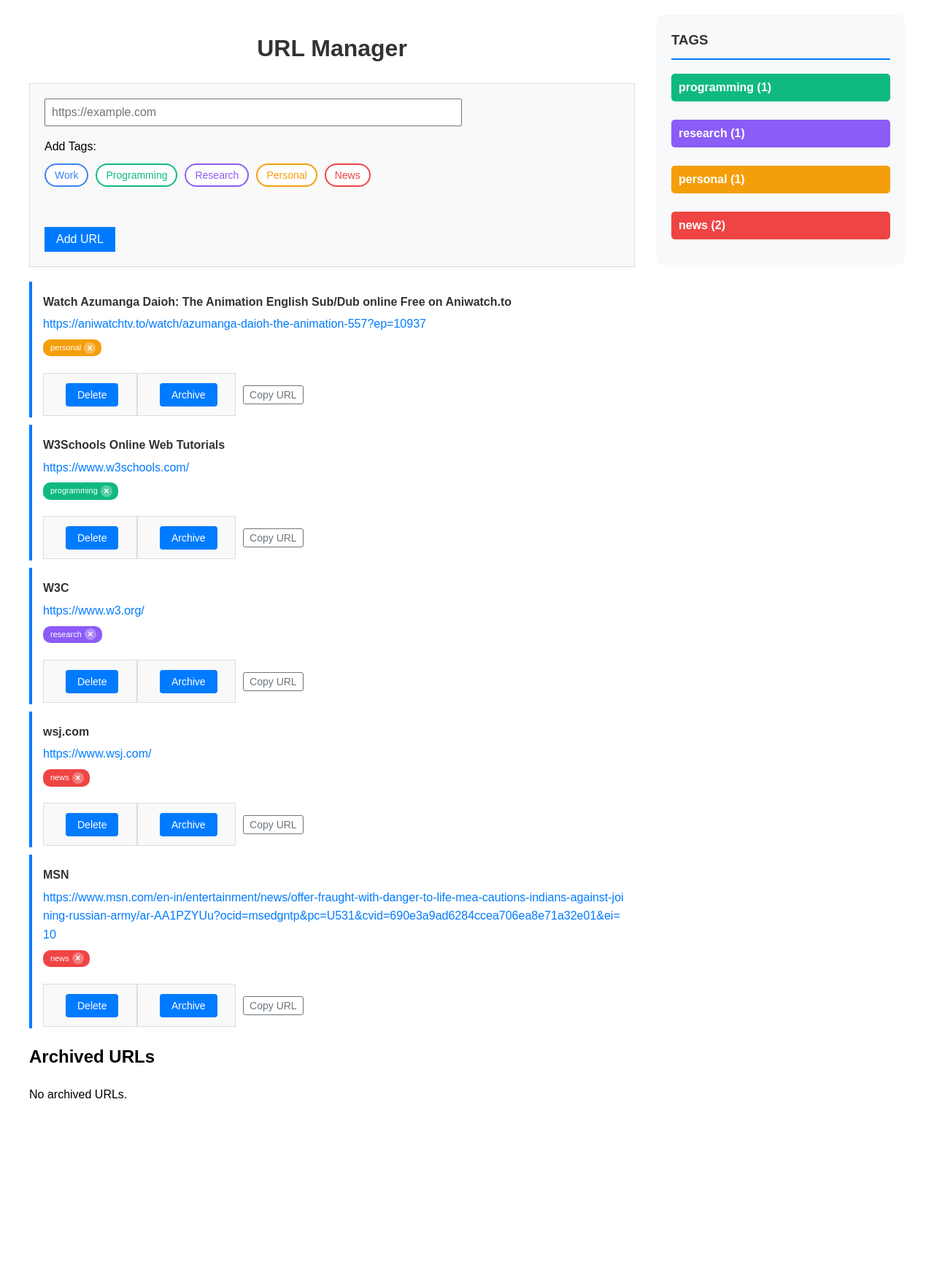
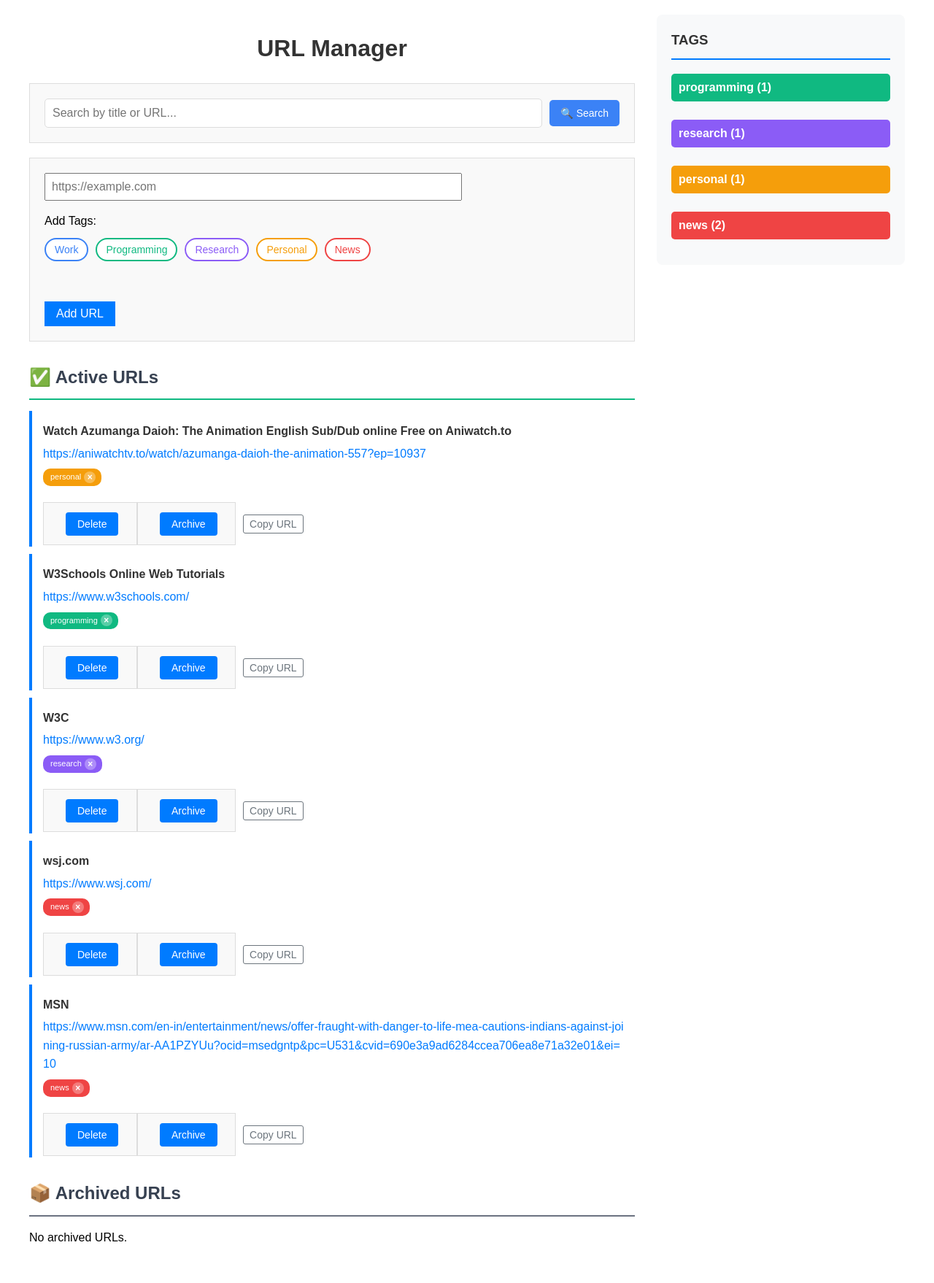
Before and after one commit to darshan2456/url_manager_project, a Flask app: page / in a window 1280 px wide. Shown: the whole page at 73% size. Before the commit the page ends 1505 px from the top, so only its background shows below. Run offline with Flask 3, Linux system fonts and the light colour scheme; data comes from the database, SQL or seed files in the repository; both versions use the stored data as it was after the commit.

Commit message:
added search functionality and url input validation using validators library

```diff
--- a/app.py
+++ b/app.py
@@ -3,6 +3,7 @@ from flask import Flask, render_template, request, redirect, jsonify
 import requests
 from flask_sqlalchemy import SQLAlchemy
 from bs4 import BeautifulSoup
+import validators
 
 app = Flask(__name__)
 
@@ -69,12 +70,38 @@ def initialize():
         print(f"❌ Initialization error: {e}")
         db.session.rollback()
 
-# ✅ TERA EXISTING ROUTES - BILKUL SAME RAHEGA
+# ✅ SEARCH FUNCTIONALITY ADDED - TERA EXISTING INDEX ROUTE MODIFIED
 @app.route('/')
+@app.route('/search')  # Dono routes handle karega
 def index():
-    active_urls_db = URL.query.filter_by(is_archived=False).all()
-    archived_urls_db = URL.query.filter_by(is_archived=True).all()
+    search_query = request.args.get('q', '').strip()
 
+    # Search BOTH active and archived URLs
+    if search_query and not search_query.isspace():
+        # Active URLs that match search
+        active_results = URL.query.filter(
+            db.or_(
+                URL.title.ilike(f'%{search_query}%'),
+                URL.url.ilike(f'%{search_query}%')
+            )
+        ).filter_by(is_archived=False).all()
+
+        # Archived URLs that match search
+        archived_results = URL.query.filter(
+            db.or_(
+                URL.title.ilike(f'%{search_query}%'),
+                URL.url.ilike(f'%{search_query}%')
+            )
+        ).filter_by(is_archived=True).all()
+
+        is_searching = True
+    else:
+        # No search - show all active and archived separately
+        active_results = URL.query.filter_by(is_archived=False).all()
+        archived_results = URL.query.filter_by(is_archived=True).all()
+        is_searching = False
+
+    # Convert to dict (TERA EXISTING CODE)
     def convert_to_dict(urls):
         result = []
         for url in urls:
@@ -92,11 +119,26 @@ def index():
             })
         return result
 
-    active_urls = convert_to_dict(active_urls_db)
-    archived_urls = convert_to_dict(archived_urls_db)
+    active_urls = convert_to_dict(active_results)
+    archived_urls = convert_to_dict(archived_results)
 
-    return render_template('index.html', urls=active_urls, archived_urls=archived_urls)
+    # Tag colors for display
+    tag_colors = {
+        'work': '#3B82F6',
+        'programming': '#10B981',
+        'research': '#8B5CF6',
+        'personal': '#F59E0B',
+        'news': '#EF4444'
+    }
 
+    return render_template('index.html',
+                         urls=active_urls,
+                         archived_urls=archived_urls,
+                         search_query=search_query,
+                         is_searching=is_searching,
+                         tag_colors=tag_colors)
+
+# ✅ TERA EXISTING ROUTES - BILKUL SAME RAHEGA
 @app.route('/add', methods=['POST'])
 def add_url():
     try:
@@ -106,6 +148,9 @@ def add_url():
 
         print(f"🎯 DEBUG: URL: {url}, Tags: {tags}")
 
+        if not validators.url(url):
+            flash('please enter a valid url (e,g - https://example.com)','error')
+            return redirect('/')
         # ✅ SAFE TITLE FETCHING
         title_text = "No title"  # Default value
         try:
--- a/requirements.txt
+++ b/requirements.txt
@@ -4,3 +4,4 @@ beautifulsoup4==4.12.2
 requests==2.31.0
 psycopg2-binary==2.9.7
 gunicorn==21.2.0
+validators==0.35.0
--- a/static/script.js
+++ b/static/script.js
@@ -76,6 +76,38 @@ document.addEventListener('DOMContentLoaded', function() {
     document.addEventListener('click', function() {
         closeAllDropdowns();
     });
+
+
+	// Real-time search functionality - DOMContentLoaded KE ANDAR
+	document.addEventListener('DOMContentLoaded', function() {
+    const searchInput = document.querySelector('input[name="q"]');
+    const searchForm = document.querySelector('.search-form');
+
+    if (searchInput && searchForm) {
+        let searchTimeout;
+
+        searchInput.addEventListener('input', function() {
+            clearTimeout(searchTimeout);
+
+            // Agar 2 characters se jyada hai to auto-search
+            if (this.value.length >= 2 || this.value.length === 0) {
+                searchTimeout = setTimeout(() => {
+                    searchForm.submit();
+                }, 2000); // 500ms delay
+            }
+        });
+
+        // Enter key press pe bhi search
+        searchInput.addEventListener('keypress', function(e) {
+            if (e.key === 'Enter') {
+                e.preventDefault();
+                searchForm.submit();
+            }
+        });
+    }
+});
+
+
 });
 
 function toggleDropdown(tag) {
--- a/static/style.css
+++ b/static/style.css
@@ -365,3 +365,110 @@ button {
     font-family: inherit;
     font-size: inherit;
 }
+
+
+/* SEARCH FORM STYLES */
+.search-form {
+    display: flex;
+    gap: 10px;
+    margin: 20px 0;
+    align-items: center;
+}
+
+.search-form input {
+    flex: 1;
+    padding: 10px;
+    border: 1px solid #ddd;
+    border-radius: 5px;
+    font-size: 16px;
+}
+
+.search-form button {
+    padding: 10px 15px;
+    background: #3B82F6;
+    color: white;
+    border: none;
+    border-radius: 5px;
+    cursor: pointer;
+    font-size: 14px;
+}
+
+.clear-btn {
+    padding: 10px 15px;
+    background: #6B7280;
+    color: white;
+    text-decoration: none;
+    border-radius: 5px;
+    font-size: 14px;
+    display: inline-block;
+}
+
+.clear-btn:hover {
+    background: #4B5563;
+}
+
+/* SEARCH INFO STYLES */
+.search-info {
+    background: #EFF6FF;
+    padding: 15px;
+    border-radius: 8px;
+    margin: 15px 0;
+    border-left: 4px solid #3B82F6;
+}
+
+.search-info h3 {
+    margin: 0 0 5px 0;
+    color: #1E40AF;
+}
+
+.search-info p {
+    margin: 0;
+    color: #6B7280;
+    font-size: 14px;
+}
+
+/* SECTION STYLES */
+.section {
+    margin: 30px 0;
+}
+
+.section h2 {
+    border-bottom: 2px solid #e5e7eb;
+    padding-bottom: 10px;
+    margin-bottom: 15px;
+    color: #374151;
+}
+
+.active-urls h2 {
+    border-color: #10B981;  /* Green for active */
+}
+
+.archived-urls h2 {
+    border-color: #6B7280;  /* Gray for archived */
+}
+
+
+/* ✅ FLASH MESSAGES STYLES - CSS FILE KE END MEIN ADD KARNA */
+.flash-messages {
+    margin: 15px 0;
+}
+
+.flash-message {
+    padding: 12px 15px;
+    border-radius: 5px;
+    margin: 5px 0;
+    font-weight: 500;
+    border: 1px solid;
+}
+
+.flash-success {
+    background: #D1FAE5;
+    color: #065F46;
+    border-color: #A7F3D0;
+}
+
+.flash-error {
+    background: #FEE2E2;
+    color: #991B1B;
+    border-color: #FECACA;
+}
--- a/templates/index.html
+++ b/templates/index.html
@@ -10,6 +10,39 @@
         <!-- Main Content -->
         <div class="main-content">
             <h1>URL Manager</h1>
+
+
+			{% with messages = get_flashed_messages(with_categories=true) %}
+                {% if messages %}
+                    <div class="flash-messages">
+                        {% for category, message in messages %}
+                            <div class="flash-message flash-{{ category }}">
+                                {{ message }}
+                            </div>
+                        {% endfor %}
+                    </div>
+                {% endif %}
+            {% endwith %}
+
+            <!-- Search Form -->
+			<form action="/search" method="GET" class="search-form">
+				<input type="text" name="q" placeholder="Search by title or URL..."
+					value="{{ search_query }}">
+				<button type="submit">🔍 Search</button>
+
+				{% if is_searching %}
+				<!-- Simple link to root route -->
+				<a href="/" class="clear-btn">❌ Clear</a>
+				{% endif %}
+			</form>
+
+            <!-- SEARCH INFO ADDED -->
+            {% if is_searching %}
+            <div class="search-info">
+                <h3>Search Results for "{{ search_query }}"</h3>
+                <p>Found {{ urls|length }} active URLs • {{ archived_urls|length }} archived URLs</p>
+            </div>
+            {% endif %}
 
             <form action="/add" method="POST">
                 <input type="url" name="url" placeholder="https://example.com" required>
@@ -31,10 +64,10 @@
                 <button type="submit">Add URL</button>
             </form>
 
+            <!-- ACTIVE URLS SECTION - HEADING MODIFIED -->
+            <div class="section active-urls">
+                <h2>{% if is_searching %}🔍 Active Results{% else %}✅ Active URLs{% endif %}</h2>
 
-
-
-			<!-- Saved URLs Section -->
                 {% if urls %}
                     {% for item in urls %}
                     <div class="url-item">
@@ -68,14 +101,13 @@
                     </div>
                     {% endfor %}
                 {% else %}
-    <p>No URLs added yet.</p>
+                    <p>{% if is_searching %}No active URLs found for "{{ search_query }}"{% else %}No URLs added yet.{% endif %}</p>
                 {% endif %}
+            </div>
 
-
-
-
-		   <!-- Archived URLs Section -->
-<h2>Archived URLs</h2>
+            <!-- ARCHIVED URLS SECTION - HEADING MODIFIED -->
+            <div class="section archived-urls">
+                <h2>{% if is_searching %}🔍 Archived Results{% else %}📦 Archived URLs{% endif %}</h2>
 
                 {% if archived_urls %}
                     {% for item in archived_urls %}
@@ -102,8 +134,9 @@
                     </div>
                     {% endfor %}
                 {% else %}
-    <p>No archived URLs.</p>
+                    <p>{% if is_searching %}No archived URLs found for "{{ search_query }}"{% else %}No archived URLs.{% endif %}</p>
                 {% endif %}
+            </div>
         </div>
 
         <!-- Tag Sidebar -->
```
Also changed, not shown: instance/url_manager.db. Lines whose indentation alone changed are shown as unchanged.
